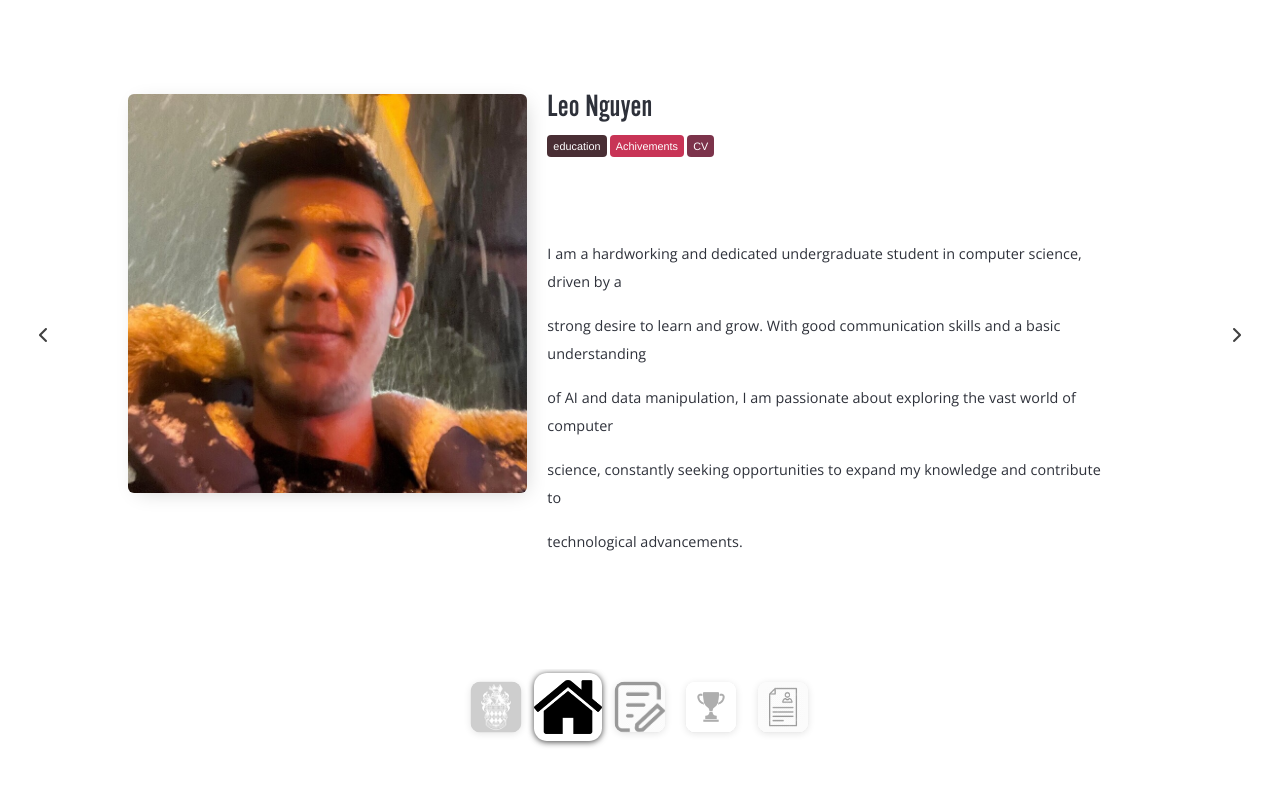
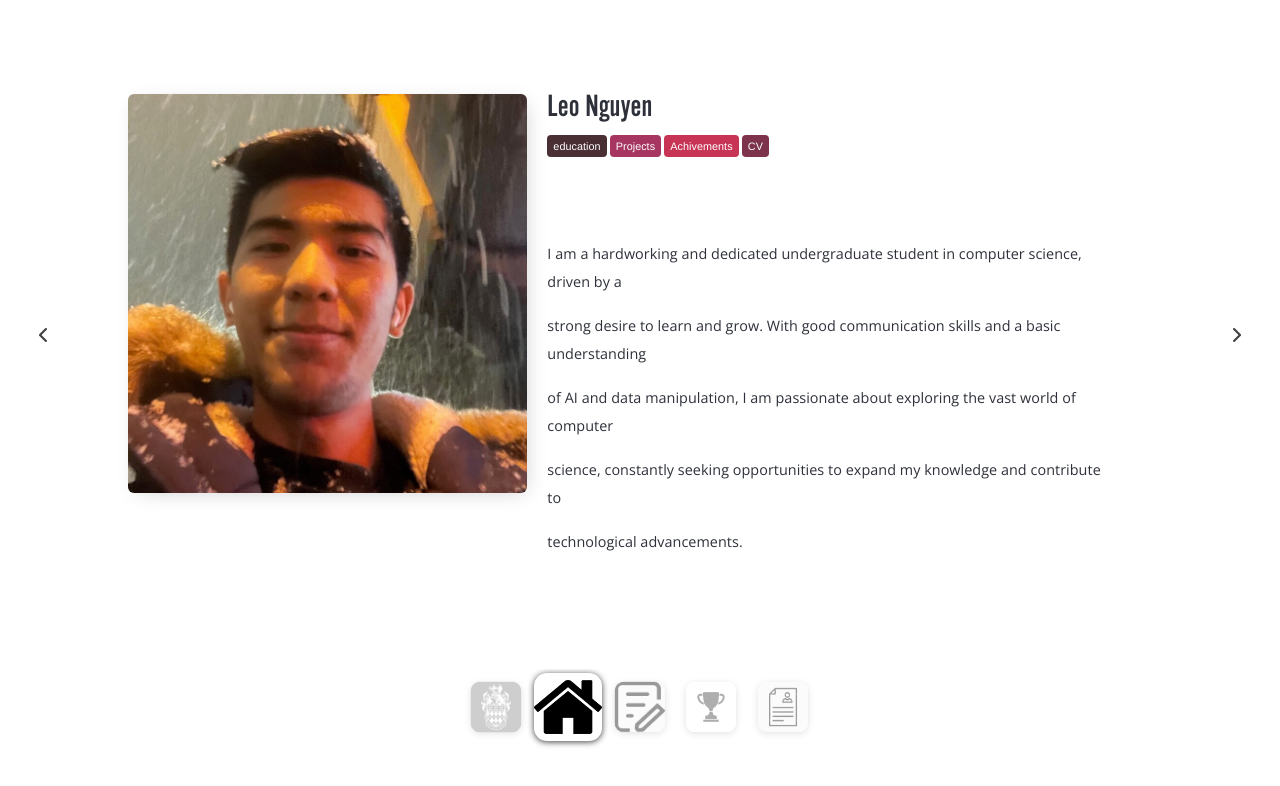
Before and after one commit to Leo-Nguyen-LM/Leo-Nguyen-LM.github.io, a plain HTML site: page index.html in a window 1280 px wide. Drawn offline with nearby package versions, Linux system fonts and the light colour scheme.

Commit message:
updated label

```diff
--- a/index.html
+++ b/index.html
@@ -71,7 +71,7 @@
         <span class="screenshot Leo square"></span>
         <div class="description-me">
           <span class="title-project">Leo Nguyen</span>
-          <p><span class="label education">education</span><span class="label accomplishments">Achivements</span><span class="label resume">CV</span>
+          <p><span class="label education">education</span><span class="label projects">Projects</span><span class="label accomplishments">Achivements</span><span class="label resume">CV</span>
           <br><br><br><br>
           <div id="intro-text">
             <p>I am a hardworking and dedicated undergraduate student in computer science, driven by a </p>
```
